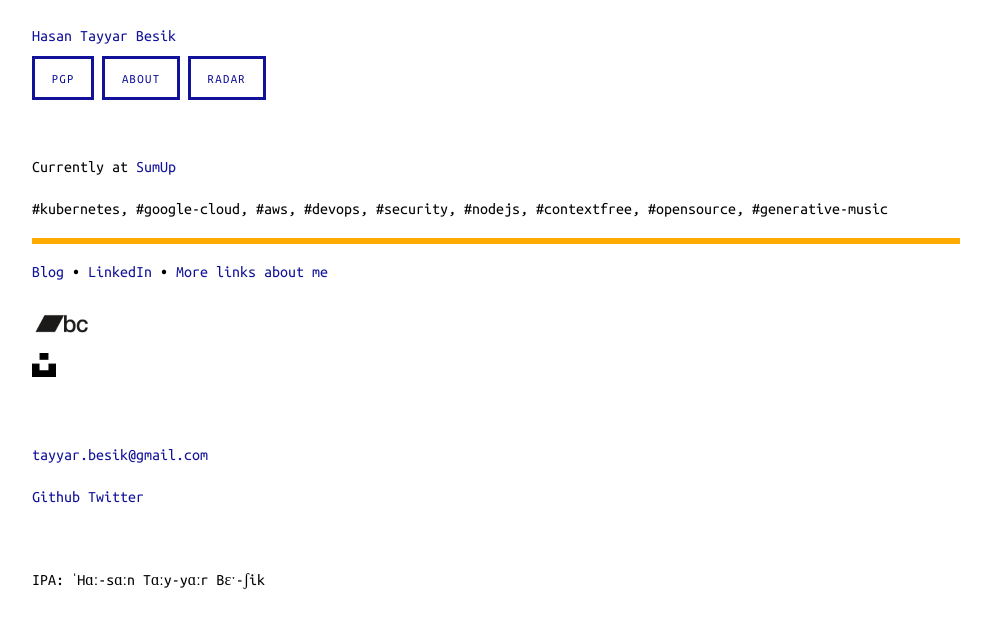
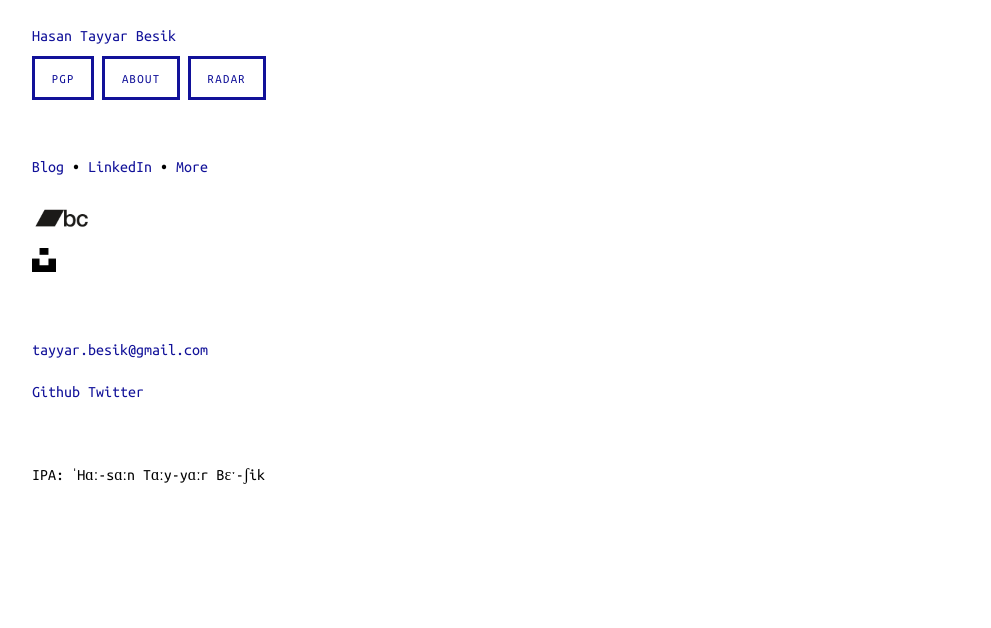
Before and after one commit to hasantayyar/hasantayyar.net, a Jekyll site: the page built from index.md, in a window 1280 px wide. Shown: the top 628 px of the page, without its empty margins (144-1135 px from the left). Built offline with Jekyll 4.4.1, drawn with Linux system fonts in a browser that asks for light colours; Markdown is read by kramdown in place of the engine named in the settings.

Commit message:
Update index.md

```diff
--- a/index.md
+++ b/index.md
@@ -2,23 +2,8 @@
 layout: default
 ---
 
-  Currently at [SumUp](https://sumup.com)
 
-
-  #kubernetes,
-  #google-cloud,
-  #aws,
-  #devops,
-  #security,
-  #nodejs,
-  #contextfree,
-  #opensource,
-  #generative-music
-
-
-----
-
-[Blog](https://medium.com/@htayyar) • [LinkedIn](https://www.linkedin.com/in/hasantayyar/) • [More links about me](/about/)
+[Blog](https://medium.com/@htayyar) • [LinkedIn](https://www.linkedin.com/in/hasantayyar/) • [More](/about/)
 
 
 <a href="https://tayyar.bandcamp.com/follow_me" title="Bandcamp profile"><img src="https://hasantayyar.net/images/bc-logotype-dark-64.png" width="64px" alt="Bandcamp logo"/></a>
```
